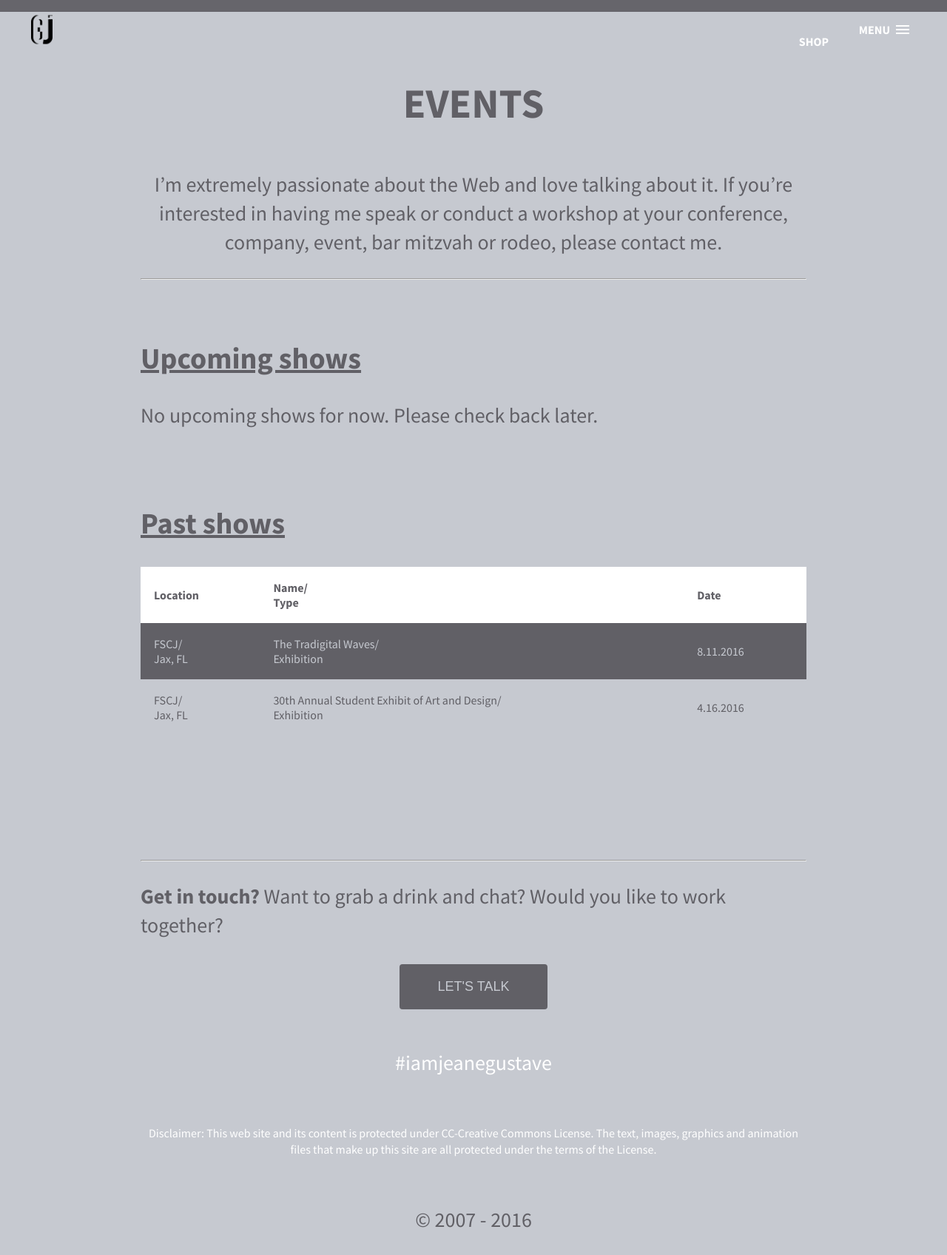
After one commit to jeangustavee/Jean-E-Gustave, a PHP site: page /events.php in a window 1280 px wide. The commit adds this page. Shown: the whole page at 74% size. Run offline with PHP 8.4, Linux system fonts and the light colour scheme; some libraries are stand-ins or nearby versions.

Commit message:
last update
just one page left

```diff
--- /dev/null
+++ b/events.php
@@ -0,0 +1,59 @@
+<?php include("header.php"); ?>
+<style>
+table {
+    border-collapse: collapse;
+    width: 100%;
+}
+
+th, td {
+    text-align: left;
+    padding: 18px;
+}
+
+tr:nth-child(even){
+    background-color: #616066;
+    color: #c6c9d0;
+    }
+
+th {
+    background-color: #fff;
+    color: #616066;
+}
+</style>
+
+<br><br>
+<main class="main-content">
+		<div class="container">
+			<center><h1>EVENTS</h1>
+            <p>I’m extremely passionate about the Web and love talking about it. If you’re interested in having me speak or conduct a workshop at your conference, company, event, bar mitzvah or rodeo, please contact me.</p>
+            </center><hr>
+            <br><br>
+
+            <h2 style="text-decoration:underline;">Upcoming shows</h2>
+            <p>No upcoming shows for now. Please check back later. </p><br><br>
+
+            <h2 style="text-decoration:underline;">Past shows</h2>
+            <table>
+  <tr>
+    <th>Location</th>
+    <th>Name/<br>Type</th>
+    <th>Date</th>
+  </tr>
+  <tr>
+    <td>FSCJ/<br>Jax, FL</td>
+    <td>The Tradigital Waves/<br>Exhibition</td>
+    <td>8.11.2016</td>
+  </tr>
+    <tr>
+    <td>FSCJ/<br>Jax, FL</td>
+    <td>30th Annual Student Exhibit of Art and Design/<br>Exhibition</td>
+    <td>4.16.2016</td>
+  </tr>
+</table>
+
+
+    </div>
+</main>
+
+
+<?php include("footer.php"); ?>
--- a/footer.php
+++ b/footer.php
@@ -1,3 +1,19 @@
+<main class="main-content">
+		<div class="container">
+
+
+            <br><br><br><br><br><br><br><br>
+            <hr>
+            <p><b>Get in touch? </b>Want to grab a drink and chat? Would you like to work together?</p>
+            <center><button class="button" href="#"><span>LET'S TALK</span></button></center>
+            <br>
+            <center><p><a href="https://www.instagram.com/explore/tags/iamjeanegustave/">#iamjeanegustave</a></p></center><br>
+            <center><p style="color: white; font-size:1em;">Disclaimer: This web site and its content is protected under CC-Creative Commons License. The text, images, graphics and animation files that make up this site are all protected under the terms of the License.</p></center><br>
+            <center><p>&copy 2007 - 2016</p></center>
+
+		</div>
+	</main>
+
 <script src="js/jquery-2.1.1.js"></script>
 <script src="js/main.js"></script> <!-- Resource jQuery -->
 
--- a/header.php
+++ b/header.php
@@ -41,7 +41,7 @@
 
 			<li class="label">Projects</li>
 
-			<li><a href="shows.php">Shows</a></li>
+			<li><a href="events.php">Events</a></li>
 			<li><a href="http://thebusinessdude.org">Podcast (Creole)</a></li>
             <li><a href="press.php">Press</a></li>
 			<!--<li><a href="#0">Film</a></li>
@@ -54,6 +54,5 @@
 			<li class="cd-social cd-dribbble"><a href="https://dribbble.com/jeangustavee">Dribbble</a></li>
 			<li class="cd-social cd-twitter"><a href="http://twitter.com/jeangustavee">Twitter</a></li>
             <li><a href="credits.php">Credits</a></li>
-            <li><a href="credits.php">Contact</a></li>
 		</ul>
 	</nav>
```
Also changed, not shown: blog.php (+0 -15 lines), books.php (+2 -55 lines), css/style.css (+47 -0 lines), illustration.php (+0 -7 lines), index.php (+0 -7 lines), press.php (added, +38 -0 lines).
